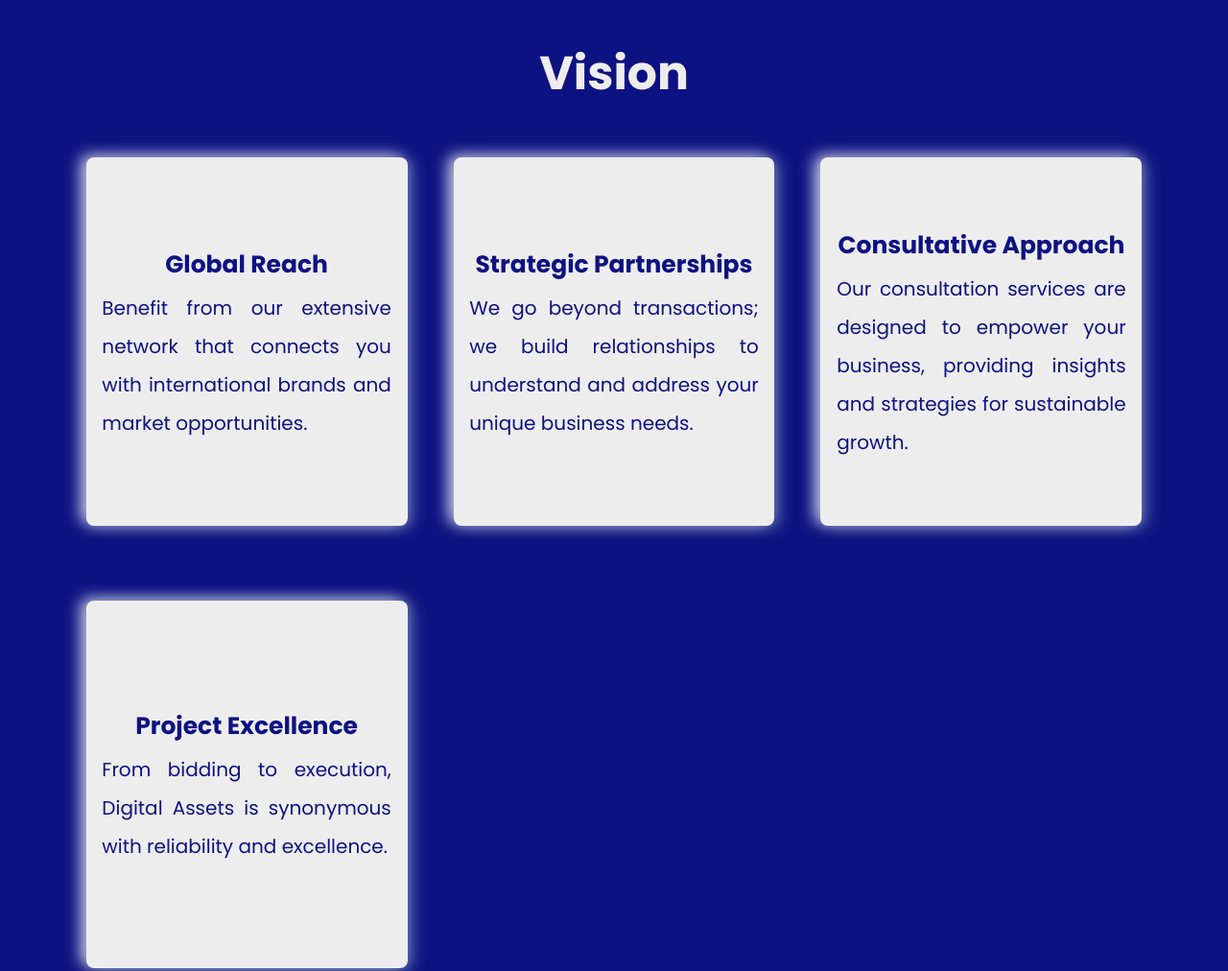
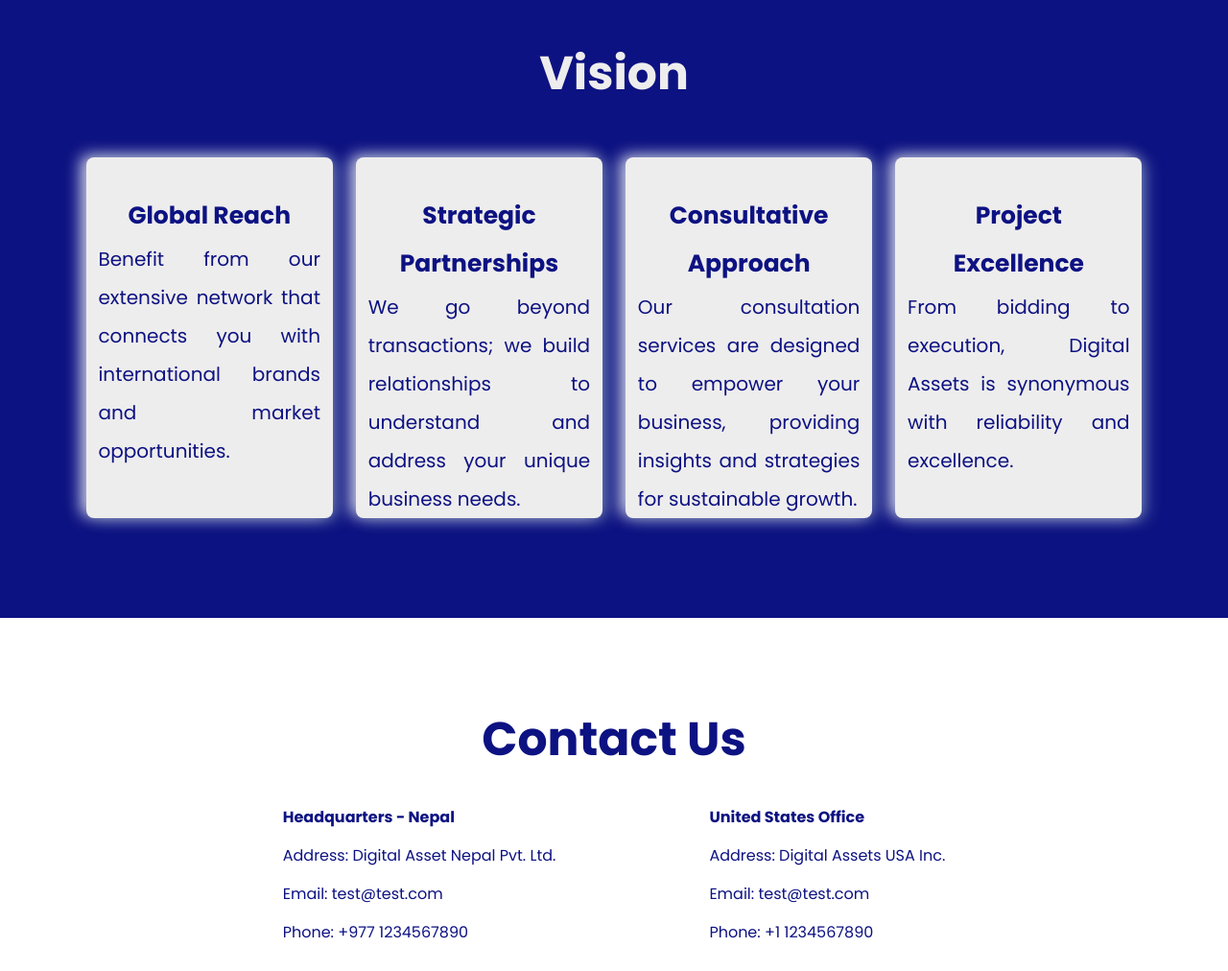
Before and after one commit to Khesehang-Limbu/digital_assets, a plain HTML site: page index.html in a window 1280 px wide. Shown: the part 1537-2549 px from the top of the page at 96% size. Drawn offline with Linux system fonts and the light colour scheme.

Commit message:
Changes to Vision

```diff
--- a/assets/css/style.css
+++ b/assets/css/style.css
@@ -190,13 +190,13 @@ section article>* {
     line-height: 2;
     font-weight: 600;
     display: grid;
-    grid-template-columns: 1fr 1fr 1fr;
-    gap: 3rem;
+    grid-template-columns: 1fr 1fr 1fr 1fr;
+    gap: 1.5rem;
 }
 
 #vision ul li {
     display: flex;
-    justify-content: center;
+    justify-content: flex-start;
     align-items: center;
     flex-direction: column;
     margin: 15px 0;
@@ -210,6 +210,7 @@ section article>* {
 
 #vision ul li h4{
     text-align: center;
+    margin-top: 10%;
 }
 
 #vision ul p {
```
